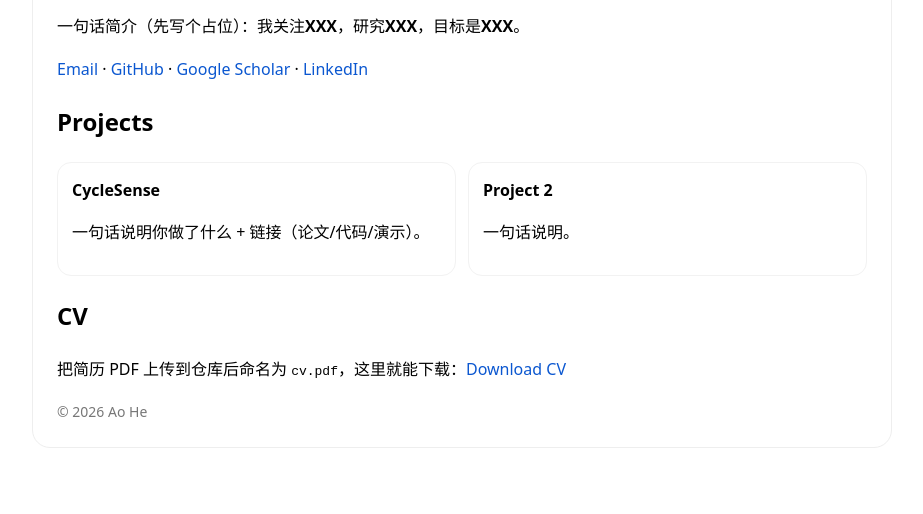
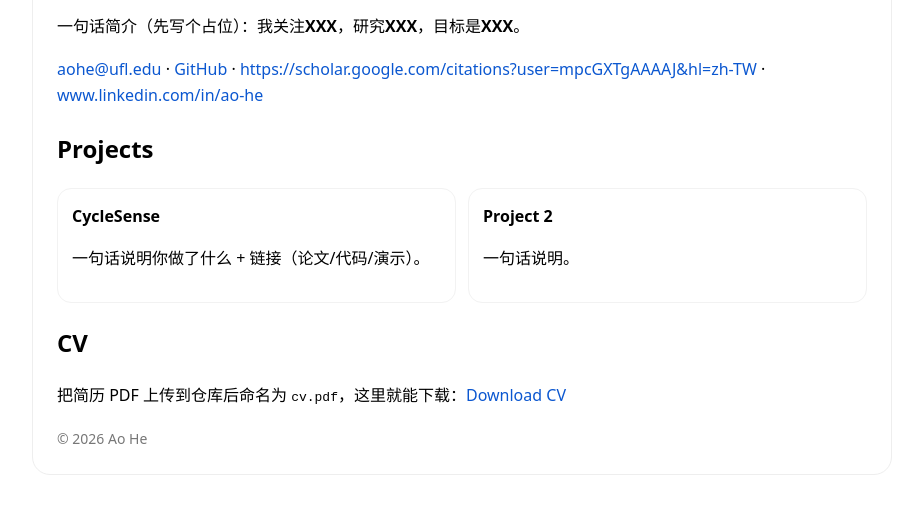
Before and after one commit to ao-he/ao-he.github.io, a plain HTML site: page index.html in a window 1280 px wide. Shown: the part 180-694 px from the top of the page, without its empty margins (178-1101 px from the left). Drawn offline with Linux system fonts and the light colour scheme.

Commit message:
Update contact information and links in index.html

```diff
--- a/index.html
+++ b/index.html
@@ -27,10 +27,10 @@
     </p>
 
     <p>
-      <a href="mailto:your@email.com">Email</a> ·
+      <a href="mailto:your@email.com">aohe@ufl.edu</a> ·
       <a href="https://github.com/" target="_blank" rel="noreferrer">GitHub</a> ·
-      <a href="https://scholar.google.com/" target="_blank" rel="noreferrer">Google Scholar</a> ·
-      <a href="https://www.linkedin.com/" target="_blank" rel="noreferrer">LinkedIn</a>
+      <a href="https://scholar.google.com/" target="_blank" rel="noreferrer">https://scholar.google.com/citations?user=mpcGXTgAAAAJ&hl=zh-TW</a> ·
+      <a href="https://www.linkedin.com/" target="_blank" rel="noreferrer">www.linkedin.com/in/ao-he</a>
     </p>
 
     <h2>Projects</h2>
```
